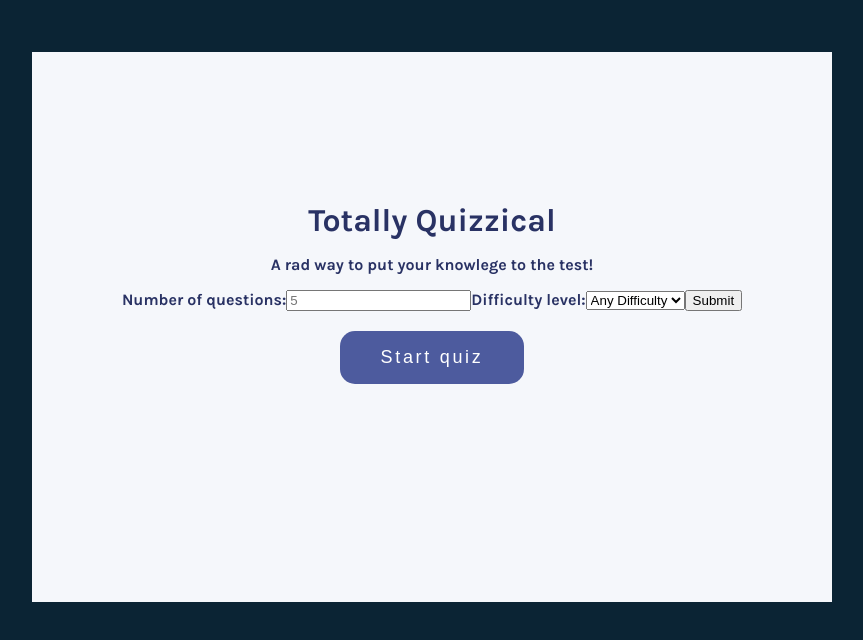
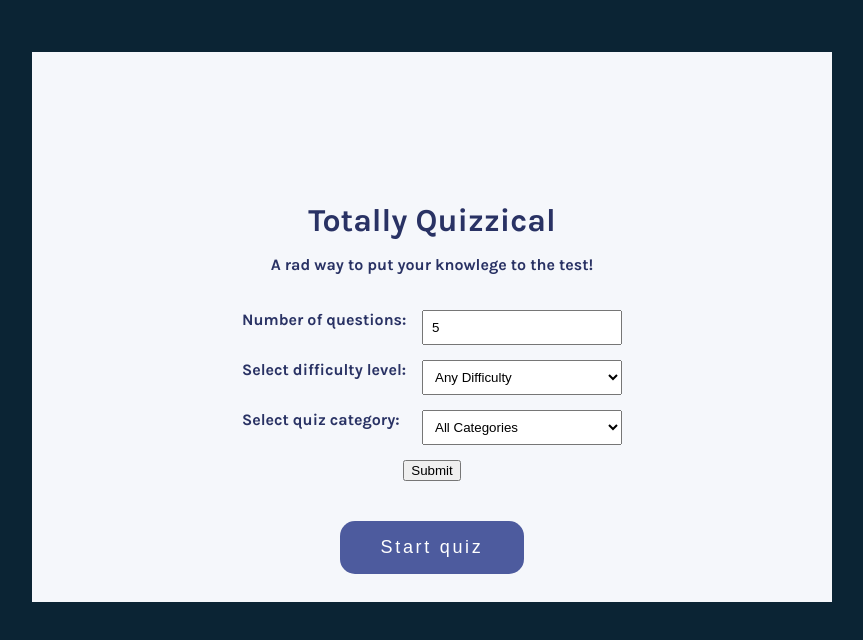
Before and after one commit to snkoski/quizzical-vite, a React (Vite) app: page / in a window 1280 px wide. Shown: the top 640 px of the page, without its empty margins (208-1071 px from the left). Built offline with nearby package versions, Linux system fonts and the light colour scheme.

Commit message:
Added additional form inputs and styles

```diff
--- a/src/Intro.jsx
+++ b/src/Intro.jsx
@@ -3,21 +3,34 @@ import Form from "./introComponents/Form";
 
 export default function Intro ({ start }) {
  /* Starts the quiz. Button makes start state true. If start=true, the Quiz component is activated. */
-  const [number, setNumber] = useState("");
+  const [number, setNumber] = useState(5);
   const [difficulty, setDifficulty] = useState("")
+  const [category, setCategory] = useState("")
 
   const handleChange = (event) => {
-    if(event.target.name === "number") {
-      setNumber(event.target.value)
-    } else if (event.target.name === "difficulty")  {
-      setDifficulty(event.target.value)
+    const input = event.target;
+    const numValue = parseInt(input.value, 10);
+    if(input.name === "number") {
+      if (numValue <1 || numValue > 20) {
+        input.setCustomValidity("Please enter a number between 1 and 20.");
+      } else  {
+        input.setCustomValidity("");
+        setNumber(numValue) // logs out as an integer
+      }
+    }
+    if (input.name === "difficulty")  {
+      setDifficulty(input.value)
+    }
+    if(input.name ==="category") {
+      setCategory(numValue)
     }
   };
 
   const handleSubmit = (event) => {
     event.preventDefault();
     console.log( { number })
-    console.log (difficulty )
+    console.log ({ difficulty } )
+    console.log ({ category } )
   };
 
   return (
@@ -27,6 +40,7 @@ export default function Intro ({ start }) {
         <Form
         number={number}
         difficulty={difficulty}
+        category={category}
         handleChange={handleChange}
         handleSubmit={handleSubmit}
       />
--- a/src/introComponents/Form.jsx
+++ b/src/introComponents/Form.jsx
@@ -1,6 +1,7 @@
 export default function Form({ number, handleChange, handleSubmit }) {
   return (
-    <form onSubmit={handleSubmit}>
+    <form className="form-container" onSubmit={handleSubmit}>
+      <div className="form-item">
         <label htmlFor="number">Number of questions:</label>
         <input
           type="number"
@@ -10,14 +11,37 @@ export default function Form({ number, handleChange, handleSubmit }) {
           value={number}
           onChange={handleChange}
         />
-      <label htmlFor="difficulty">Difficulty level:</label>
-      <select id="difficulty" name="difficulty">
+      </div>
+      <div className="form-item">
+      <label htmlFor="difficulty">Select difficulty level:</label>
+      <select id="difficulty" name="difficulty" onChange={handleChange}>
         {/* <option value="">Any Difficulty</option>//value is empty - may produce a bug */}
         <option value="">Any Difficulty</option>
         <option value="easy">Easy</option>
         <option value="medium">Medium</option>
         <option value="hard">Hard</option>
       </select>
+      </div>
+      <div className="form-item">
+        <label htmlFor="category">Select quiz category:</label>
+        <select id="category" name="category" onChange={handleChange}>
+          <option value="">All Categories</option>
+          <option value="9">General Knowlege</option>
+          <option value="10">Books</option>
+          <option value="17">Science & Nature</option>
+          <option value="18">Science & Computers</option>
+          <option value="19">Mathematics</option>
+          <option value="20">Mythology</option>
+          <option value="21">Sports</option>
+          <option value="22">Geography</option>
+          <option value="23">History</option>
+          <option value="24">Politics</option>
+          <option value="25">Art</option>
+          <option value="28">Vehicles</option>
+        </select>
+      </div>
+
+
     <button type="submit">Submit</button>
   </form>
   );
--- a/src/style.css
+++ b/src/style.css
@@ -38,6 +38,27 @@ main {
   text-align: center;
   margin: auto;
   padding-top: 150px;
+}
+
+.form-container {
+  display: flex;
+  flex-direction: column;
+  align-items: center;
+  gap: 15px;
+  width: 70%;
+  padding: 20px;
+}
+
+.form-item {
+  display: flex;
+  justify-content: space-between;
+
+  width: 380px;
+}
+
+input, select {
+  padding: 8px;
+  width: 200px;
 }
 
 .start-button {
```
Lines whose indentation alone changed are shown as unchanged.
